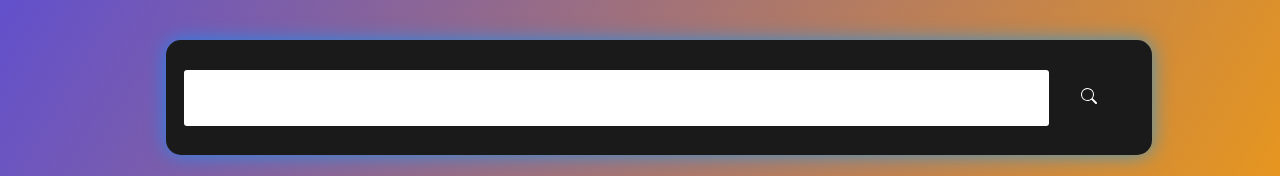
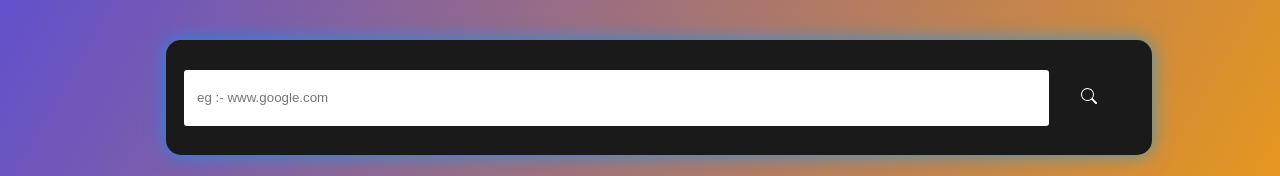
Before and after one commit to namit-code-web-stack/url-shortnerapp, a plain HTML site: page docs/index.html in a window 1280 px wide. Shown: the part 426-602 px from the top of the page. Drawn offline with Linux system fonts and the light colour scheme.

Commit message:
frontend bugs solve

```diff
--- a/docs/index.html
+++ b/docs/index.html
@@ -77,7 +77,7 @@
             </h4>
         </div>
         <div id="search">
-            <input type="search" name="" id="search-field">
+            <input type="search" name="" id="search-field" placeholder="eg :- www.google.com">
             <div id="svg"><svg xmlns="http://www.w3.org/2000/svg" width="16" height="16" fill="currentColor" class="bi bi-search"
                 viewBox="0 0 16 16">
                 <path
```
